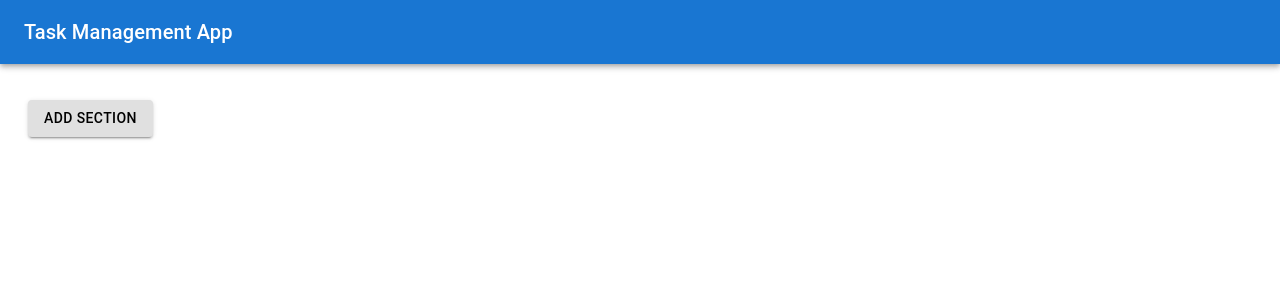
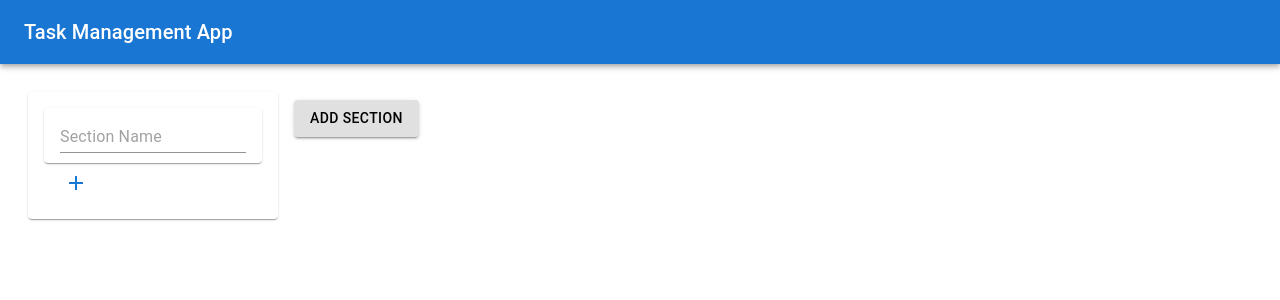
Before and after one commit to Yuta-K19418/recurtion-task-management-app, a React (Create React App) app: page / in a window 1280 px wide. Both pictures are taken after a click on the button "ADD SECTION". Shown: the top 300 px of the page. Built offline with nearby package versions, Linux system fonts and the light colour scheme.

Commit message:
created addtion of taskSection

```diff
--- /dev/null
+++ b/src/actions/index.ts
@@ -0,0 +1,8 @@
+const ACTION_TYPE = {
+  ADD_SECTION: "ADD_SECTION",
+  INPUT_SECTION_NAME: "INPUT_SECTION_NAME",
+  ADD_CARD: "ADD_CARD",
+  DELETE_CARD: "DELETE_CARD",
+} as const;
+
+export default ACTION_TYPE;
--- /dev/null
+++ b/src/actions/sections.ts
@@ -0,0 +1,19 @@
+import { SectionsType } from "../types/index";
+import ACTION_TYPE from "./index";
+
+const shortid = require("shortid");
+
+const AddSectionAction = (): SectionsType["action"] => {
+  return {
+    type: ACTION_TYPE.ADD_SECTION,
+    payload: {
+      taskSection: {
+        taskSectionId: shortid.generate(),
+        taskSectionName: "",
+        tasks: [],
+      },
+    },
+  };
+};
+
+export default AddSectionAction;
--- a/src/components/addSectionButton.tsx
+++ b/src/components/addSectionButton.tsx
@@ -1,8 +1,19 @@
 import { Button } from "@mui/material";
+import { useDispatch } from "react-redux";
+import AddSectionAction from "../actions/sections";
 
 const AddSectionButton = () => {
+  const dispatch = useDispatch();
+  const onAddSection = () => {
+    dispatch(AddSectionAction());
+  };
   return (
-    <Button color="inherit" variant="contained" sx={{ mt: 2, mx: 1 }}>
+    <Button
+      color="inherit"
+      variant="contained"
+      sx={{ mt: 2, mx: 1 }}
+      onClick={onAddSection}
+    >
       ADD SECTION
     </Button>
   );
--- a/src/components/main.tsx
+++ b/src/components/main.tsx
@@ -1,4 +1,9 @@
+import { useSelector } from "react-redux";
+import { RootState } from "../stores";
+import { TaskSection } from "../types";
 import AddSectionButton from "./addSectionButton";
+import TaskSectionCard from "./taskSectionCard";
+
 const style = {
   padding: 20,
   display: "flex",
@@ -6,8 +11,17 @@ const style = {
 };
 
 const Main = () => {
+  const sections = useSelector(
+    (state: RootState) => state.sections["sections"]
+  );
   return (
     <div style={style}>
+      {sections.map((section: TaskSection) => (
+        <TaskSectionCard
+          key={section.taskSectionId}
+          id={section.taskSectionId}
+        />
+      ))}
       <AddSectionButton />
     </div>
   );
--- /dev/null
+++ b/src/components/taskSectionCard.tsx
@@ -0,0 +1,29 @@
+import { Button, Card, CardContent, TextField } from "@mui/material";
+import AddIcon from "@mui/icons-material/Add";
+
+interface Props {
+  id: string;
+}
+
+const TaskSectionCard = (props: Props) => {
+  return (
+    <Card sx={{ width: 250, m: 1 }}>
+      <CardContent sx={{ pb: 2 }}>
+        <Card sx={{ height: 55, p: 0, mb: 1 }}>
+          <CardContent>
+            <TextField
+              variant="standard"
+              size="small"
+              placeholder="Section Name"
+            />
+          </CardContent>
+        </Card>
+        <Button sx={{ m: 0, p: 0 }}>
+          <AddIcon />
+        </Button>
+      </CardContent>
+    </Card>
+  );
+};
+
+export default TaskSectionCard;
--- /dev/null
+++ b/src/reducers/sections.ts
@@ -0,0 +1,19 @@
+import { initialSectionState } from "../stores/initialState";
+import { SectionsType } from "../types/index";
+
+const SectionsReducer = (
+  state = initialSectionState,
+  action: SectionsType["action"]
+) => {
+  switch (action.type) {
+    case "ADD_SECTION":
+      return {
+        ...state,
+        sections: [...state.sections, action.payload.taskSection],
+      };
+    default:
+      return state;
+  }
+};
+
+export default SectionsReducer;
--- a/src/stores/index.ts
+++ b/src/stores/index.ts
@@ -1,6 +1,9 @@
 import { createStore, combineReducers } from "redux";
+import SectionsReducer from "../reducers/sections";
 
-const rootReducer = combineReducers({});
+const rootReducer = combineReducers({
+  sections: SectionsReducer,
+});
 
 export type RootState = ReturnType<typeof rootReducer>;
 export const Store = createStore(rootReducer);
--- /dev/null
+++ b/src/stores/initialState.ts
@@ -0,0 +1,5 @@
+import { SectionsType } from "../types/index";
+
+export const initialSectionState: SectionsType["state"] = {
+  sections: [],
+};
--- /dev/null
+++ b/src/types/index.ts
@@ -0,0 +1,28 @@
+import ACTION_TYPE from "../actions/index";
+
+export type SectionsType = {
+  state: sectionsStateType;
+  action: SectionsActionType;
+};
+
+type sectionsStateType = {
+  sections: TaskSection[];
+};
+
+export type TaskSection = {
+  taskSectionId: string;
+  taskSectionName: string;
+  tasks: taskCard[];
+};
+
+type taskCard = {
+  taskCardId: string;
+  taskCardName: string;
+};
+
+type SectionsActionType = {
+  type: keyof typeof ACTION_TYPE;
+  payload: {
+    taskSection: TaskSection;
+  };
+};
```
